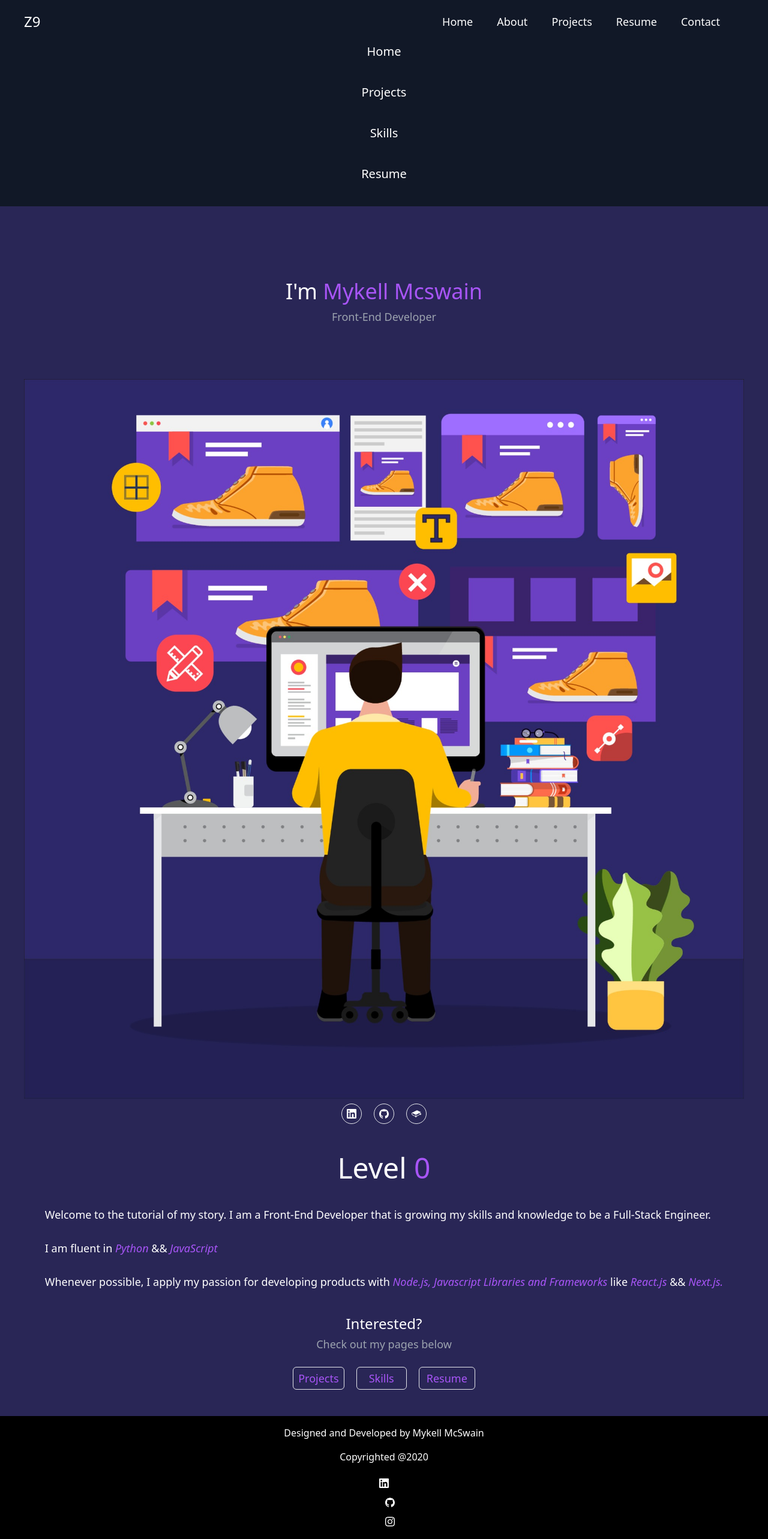
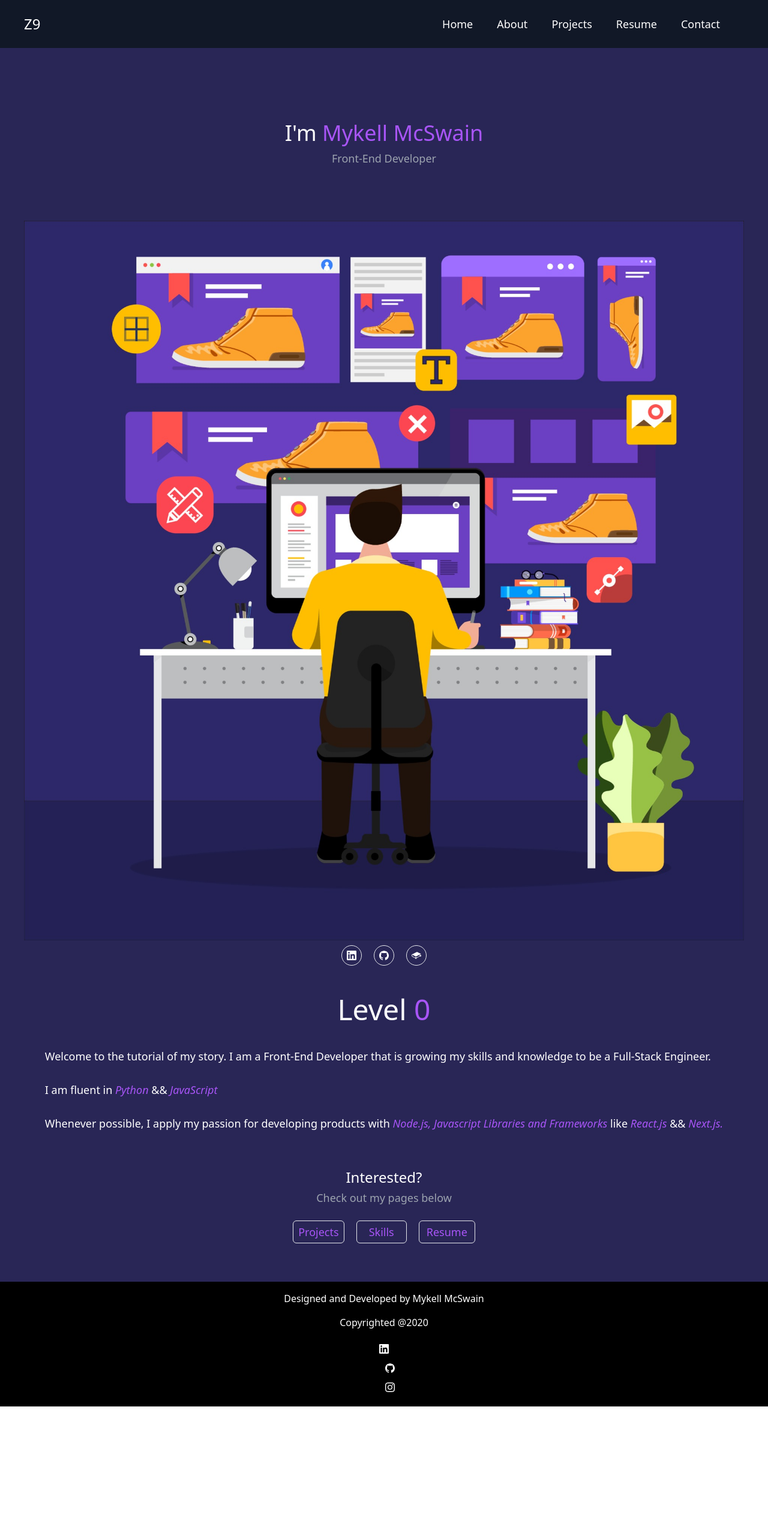
Before and after one commit to kaishigui/portfolio, a Next.js app: page / in a window 1280 px wide. Shown: the top 2566 px of the page at 60% size. After the commit the page ends 2345 px from the top, so only its background shows below. Built offline with nearby package versions, Linux system fonts and the light colour scheme.

Commit message:
Added pages and links

```diff
--- a/components/Dropdown.js
+++ b/components/Dropdown.js
@@ -1,3 +1,4 @@
+import Link from 'next/link';
 import React from 'react'
 import { useState } from 'react';
 import { menuItems} from './menuItems'
@@ -5,17 +6,18 @@ import { menuItems} from './menuItems'
 
 function Dropdown( {drop} ) {
 
-
   return (
     <header className={`flex justify-center bg-gray-900 text-white
-    ${ drop && 'hidden '}`}>
+    ${ drop && 'hidden'}`}>
       <ul className="mb-5 text-center">
       {menuItems.map((menu, index) => {
         return (
           <li
           className='text-xl py-5 hover:text-purple-500 hover:ease-in-out duration-300'
             key={index}>
-            <a href="/#">{menu.title}</a>
+            <Link href={menu.id}>
+              <a>{menu.title}</a>
+            </Link>
           </li>
         );
       })}
--- a/components/Footer.js
+++ b/components/Footer.js
@@ -1,4 +1,5 @@
 import React from 'react'
+import { menuItems } from './menuItems'
 
 function Footer() {
   return (
--- a/components/Header.js
+++ b/components/Header.js
@@ -4,6 +4,7 @@ import { IoMdClose } from 'react-icons/io'
 import { useState } from 'react'
 import { menuItems} from './menuItems'
 import Dropdown from './Dropdown';
+import Link from 'next/link';
 
 
 function Header() {
@@ -17,12 +18,14 @@ function Header() {
   return (
     <nav className=''>
       <header className={`flex justify-between sticky top-0 bg-gray-900 text-white h-20
-      ${!dropdown && "h-fit pt-5 "}
+      ${dropdown && "h-fit pt-5 "}
       max-w-7xl mx-auto`}>
 
-          <div className='flex items-center px-10'>
-            <h2 className='text-2xl'>Z9</h2>
-          </div>
+          <button className='flex items-center px-10'>
+            <Link href="/">
+              <h2 className='text-2xl'>Z9</h2>
+            </Link>
+          </button>
 
           <div className='hidden md:inline-flex sm:inline-flex items-center
           space-x-10 px-20'>
@@ -38,14 +41,14 @@ function Header() {
           outline-none"
           onClick={handleDropdown}
           >
-          { (dropdown)
+          { (!dropdown)
             ? <GiHamburgerMenu color={'#9F7AEA'}size={'2.0rem'} />
             : <IoMdClose color={'#9F7AEA'}size={'2.5rem'} />
           }
           </button>
       </header>
+      <Dropdown drop={!dropdown}/>
 
-      <Dropdown drop={dropdown}/>
     </nav>
   )
 }
--- a/components/Homepage.js
+++ b/components/Homepage.js
@@ -1,4 +1,6 @@
+import Link from 'next/link'
 import React from 'react'
+import { menuItems} from './menuItems'
 
 function Homepage() {
   return (
@@ -7,7 +9,7 @@ function Homepage() {
       <section className='flex flex-col h-full items-center text-center my-5 mt-10'>
         <div className=' flex flex-col justify-center h-60 mb-2'>
           <h2 className='text-4xl'>I'm
-            <span className='text-purple-500'> Mykell Mcswain</span>
+            <span className='text-purple-500'> Mykell McSwain</span>
           </h2>
           <h4 className='mt-2 text-gray-400'>Front-End Developer</h4>
         </div>
@@ -15,6 +17,7 @@ function Homepage() {
           <img className="object-contain" src="/Images/Web_designer_10_generated.jpg" alt="Image" />
         </div>
         <div className='flex items-center my-2'>
+          <a href="https://www.linkedin.com/in/kashigui/">
             <button type="button" className='items-center p-2 border rounded-full mr-5
             hover:shadow-[0_0_5px_] hover:shadow-purple-500 hover:transition ease-in-out delay-120'>
               <svg
@@ -24,6 +27,8 @@ function Homepage() {
                 <path d="M20.447 20.452h-3.554v-5.569c0-1.328-.027-3.037-1.852-3.037-1.853 0-2.136 1.445-2.136 2.939v5.667H9.351V9h3.414v1.561h.046c.477-.9 1.637-1.85 3.37-1.85 3.601 0 4.267 2.37 4.267 5.455v6.286zM5.337 7.433c-1.144 0-2.063-.926-2.063-2.065 0-1.138.92-2.063 2.063-2.063 1.14 0 2.064.925 2.064 2.063 0 1.139-.925 2.065-2.064 2.065zm1.782 13.019H3.555V9h3.564v11.452zM22.225 0H1.771C.792 0 0 .774 0 1.729v20.542C0 23.227.792 24 1.771 24h20.451C23.2 24 24 23.227 24 22.271V1.729C24 .774 23.2 0 22.222 0h.003z"/>
               </svg>
             </button>
+          </a>
+          <a href="https://github.com/kaishigui">
             <button type="button" className='items-center p-2 border rounded-full mr-5
             hover:shadow-[0_0_5px_] hover:shadow-purple-500 hover:transition ease-in-out delay-120'>
             <svg
@@ -33,6 +38,8 @@ function Homepage() {
               <path d="M12 .297c-6.63 0-12 5.373-12 12 0 5.303 3.438 9.8 8.205 11.385.6.113.82-.258.82-.577 0-.285-.01-1.04-.015-2.04-3.338.724-4.042-1.61-4.042-1.61C4.422 18.07 3.633 17.7 3.633 17.7c-1.087-.744.084-.729.084-.729 1.205.084 1.838 1.236 1.838 1.236 1.07 1.835 2.809 1.305 3.495.998.108-.776.417-1.305.76-1.605-2.665-.3-5.466-1.332-5.466-5.93 0-1.31.465-2.38 1.235-3.22-.135-.303-.54-1.523.105-3.176 0 0 1.005-.322 3.3 1.23.96-.267 1.98-.399 3-.405 1.02.006 2.04.138 3 .405 2.28-1.552 3.285-1.23 3.285-1.23.645 1.653.24 2.873.12 3.176.765.84 1.23 1.91 1.23 3.22 0 4.61-2.805 5.625-5.475 5.92.42.36.81 1.096.81 2.22 0 1.606-.015 2.896-.015 3.286 0 .315.21.69.825.57C20.565 22.092 24 17.592 24 12.297c0-6.627-5.373-12-12-12"/>
             </svg>
             </button>
+          </a>
+          <a href="https://www.linkedin.com/in/kashigui/">
             <button type="button" className='items-center p-2 border rounded-full
             hover:shadow-[0_0_5px_] hover:shadow-purple-500 hover:transition ease-in-out delay-120'>
             <svg
@@ -42,6 +49,7 @@ function Homepage() {
               <path d="M10.802 17.77a.703.703 0 11-.002 1.406.703.703 0 01.002-1.406m11.024-4.347a.703.703 0 11.001-1.406.703.703 0 01-.001 1.406m0-2.876a2.176 2.176 0 00-2.174 2.174c0 .233.039.465.115.691l-7.181 3.823a2.165 2.165 0 00-1.784-.937c-.829 0-1.584.475-1.95 1.216l-6.451-3.402c-.682-.358-1.192-1.48-1.138-2.502.028-.533.212-.947.493-1.107.178-.1.392-.092.62.027l.042.023c1.71.9 7.304 3.847 7.54 3.956.363.169.565.237 1.185-.057l11.564-6.014c.17-.064.368-.227.368-.474 0-.342-.354-.477-.355-.477-.658-.315-1.669-.788-2.655-1.25-2.108-.987-4.497-2.105-5.546-2.655-.906-.474-1.635-.074-1.765.006l-.252.125C7.78 6.048 1.46 9.178 1.1 9.397.457 9.789.058 10.57.006 11.539c-.08 1.537.703 3.14 1.824 3.727l6.822 3.518a2.175 2.175 0 002.15 1.862 2.177 2.177 0 002.173-2.14l7.514-4.073c.38.298.853.461 1.337.461A2.176 2.176 0 0024 12.72a2.176 2.176 0 00-2.174-2.174"/>
             </svg>
             </button>
+          </a>
         </div>
       </section>
 
@@ -77,22 +85,33 @@ function Homepage() {
         </article>
       </section>
 
-      <section className='flex flex-col items-center my-5 my-10'>
+      <section className='flex flex-col items-center my-10'>
         <h2 className='text-2xl mb-1'>Interested? </h2>
         <h4 className='text-gray-400'>Check out my pages below</h4>
         <div className='my-6'>
+
           <button className='border rounded-md mr-5 py-1 px-2 text-purple-500
-            hover:shadow-[0_0_5px_] hover:shadow-purple-500 hover:transition ease-in-out delay-120'>
+            hover:shadow-[0_0_9px_] hover:shadow-purple-600
+            transition duration-400 hover:ease-in-out delay-100'>
+            <Link href="/projects">
               Projects
+            </Link>
           </button>
           <button className='border rounded-md mr-5 py-1 px-5 text-purple-500
-          hover:shadow-[0_0_5px_] hover:shadow-purple-500 hover:transition ease-in-out delay-120'>
+          hover:shadow-[0_0_9px_] hover:shadow-purple-600
+          transition duration-400 hover:ease-in-out delay-100'>
+            <Link href="/projects">
               Skills
+            </Link>
           </button>
           <button className='border rounded-md py-1 px-3 text-purple-500
-          hover:shadow-[0_0_5px_] hover:shadow-purple-500 hover:transition ease-in-out delay-120'>
+          hover:shadow-[0_0_9px_] hover:shadow-purple-600
+          transition duration-400 hover:ease-in-out delay-100'>
+            <Link href="/projects">
               Resume
+            </Link>
           </button>
+
         </div>
       </section>
 
--- a/components/menuItems.js
+++ b/components/menuItems.js
@@ -1,14 +1,18 @@
 export const menuItems = [
     {
-        title: "Home"
+        title: "Home",
+        id: "/",
     },
     {
-        title: "Projects"
+        title: "Projects",
+        id: "/projects",
     },
     {
-        title: "Skills"
+        title: "Skills",
+        id: '/skills',
     },
     {
-        title: "Resume"
+        title: "Resume",
+        id:"/resume",
     }
 ];
--- a/pages/index.js
+++ b/pages/index.js
@@ -4,6 +4,7 @@ import Footer from '../components/Footer'
 import Header from '../components/Header'
 import Homepage from '../components/Homepage'
 import styles from '../styles/Home.module.css'
+import Link from 'next/link'
 
 export default function Home() {
   return (
--- /dev/null
+++ b/pages/projects.js
@@ -0,0 +1,20 @@
+import React from 'react'
+import Footer from '../components/Footer'
+import Header from '../components/Header'
+
+function projects() {
+  return (
+    <div className=' mx-auto '>
+
+    <Header />
+
+    <main>
+        <h1>Projects</h1>
+    </main>
+
+    <Footer />
+ </div>
+  )
+}
+
+export default projects
--- /dev/null
+++ b/pages/resume.js
@@ -0,0 +1,22 @@
+
+import React from 'react'
+import Header from '../components/Header'
+import Footer from '../components/Footer'
+
+
+function resume() {
+  return (
+    <div className=' mx-auto '>
+
+    <Header />
+
+    <main>
+        <h1>Resume</h1>
+    </main>
+
+    <Footer />
+ </div>
+  )
+}
+
+export default resume
--- /dev/null
+++ b/pages/skills.js
@@ -0,0 +1,20 @@
+import React from 'react'
+import Footer from '../components/Footer'
+import Header from '../components/Header'
+
+function skills() {
+  return (
+    <div className=' mx-auto '>
+
+       <Header />
+
+       <main>
+           <h1>Skills</h1>
+       </main>
+
+       <Footer />
+    </div>
+  )
+}
+
+export default skills
--- a/tailwind.config.js
+++ b/tailwind.config.js
@@ -12,6 +12,9 @@ module.exports = {
         "purpler": "#292656",
         'lightpurp': '#2f2c68',
       },
+      transitionProperty: {
+        height: 'height'
+      },
     },
 
   },
```
Lines whose indentation alone changed are shown as unchanged.
